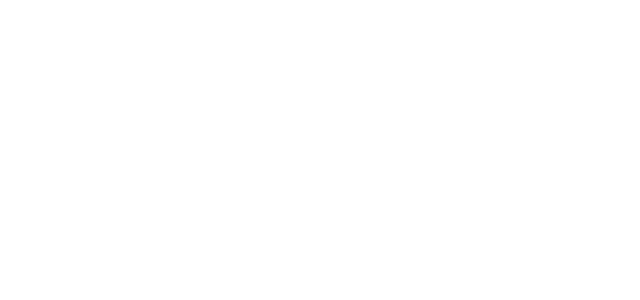
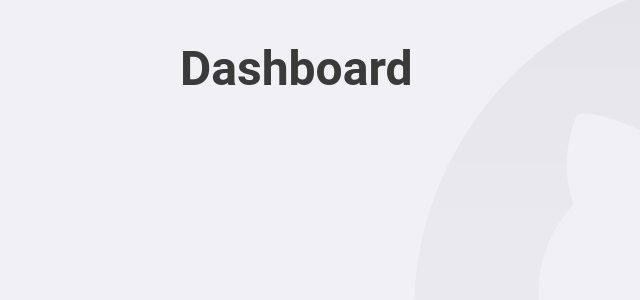
Before and after one commit to nfers/github-explorer, a React (Create React App) app: page / in a window 1280 px wide. Shown: the top 300 px of the page, without its empty margins (0-640 px from the left). Built offline with nearby package versions, Linux system fonts and the light colour scheme.

Commit message:
adicionado rotas, componentes estilizados e criado as paginas da aplicacao

```diff
--- a/src/App.tsx
+++ b/src/App.tsx
@@ -1,11 +1,16 @@
 import React from 'react';
+import { BrowserRouter } from 'react-router-dom';
+import Routes from './routes';
 
-function App() {
-  return (
-    <div className="App">
+import GlobalStyle from './styles/global';
 
-    </div>
-  );
-}
+const App: React.FC = () => (
+  <>
+    <BrowserRouter>
+      <Routes />
+    </BrowserRouter>
+    <GlobalStyle />
+  </>
+);
 
 export default App;
--- a/src/index.tsx
+++ b/src/index.tsx
@@ -6,5 +6,5 @@
   <React.StrictMode>
     <App />
   </React.StrictMode>,
-  document.getElementById('root')
+  document.getElementById('root'),
 );
--- /dev/null
+++ b/src/pages/Dashboard/index.tsx
@@ -0,0 +1,8 @@
+import React from 'react';
+import { Title } from './style';
+
+const Dashboard: React.FC = () => {
+  return <Title>Dashboard</Title>;
+};
+
+export default Dashboard;
--- /dev/null
+++ b/src/pages/Dashboard/style.ts
@@ -0,0 +1,6 @@
+import styled from 'styled-components';
+
+export const Title = styled.h1`
+  font-size: 48px;
+  color: #3a3a3a;
+`;
--- /dev/null
+++ b/src/pages/Repository/index.tsx
@@ -0,0 +1,7 @@
+import React from 'react';
+
+const Repository: React.FC = () => {
+  return <h1>Repository</h1>;
+};
+
+export default Repository;
--- /dev/null
+++ b/src/routes/index.tsx
@@ -0,0 +1,14 @@
+import React from 'react';
+import { Switch, Route } from 'react-router-dom';
+
+import Dashboard from '../pages/Dashboard';
+import Repository from '../pages/Repository';
+
+const Routes: React.FC = () => (
+  <Switch>
+    <Route path="/" exact component={Dashboard} />
+    <Route path="/repos" component={Repository} />
+  </Switch>
+);
+
+export default Routes;
--- /dev/null
+++ b/src/styles/global.ts
@@ -0,0 +1,31 @@
+import { createGlobalStyle } from 'styled-components';
+
+import backgroutGit from '../assets/background.svg';
+
+export default createGlobalStyle`
+  * {
+    margin: 0;
+    padding: 0;
+    outline: 0;
+    box-sizing: border-box;
+  }
+
+  body {
+    background: #F0F0F5 url(${backgroutGit}) no-repeat 70% top;
+    --webkit-font-smoothing: antialiased;
+  }
+
+  body, input, button {
+    font: 16px Roboto, Candara;
+  }
+
+  #root {
+    max-width: 960px;
+    margin: 0 auto;
+    padding: 40px 20px;
+  }
+
+  button {
+    cursor: pointer;
+  }
+`;
```
Also changed, not shown: src/assets/background.svg (added), 1 other file (tests, documents, lock files or other folders).
